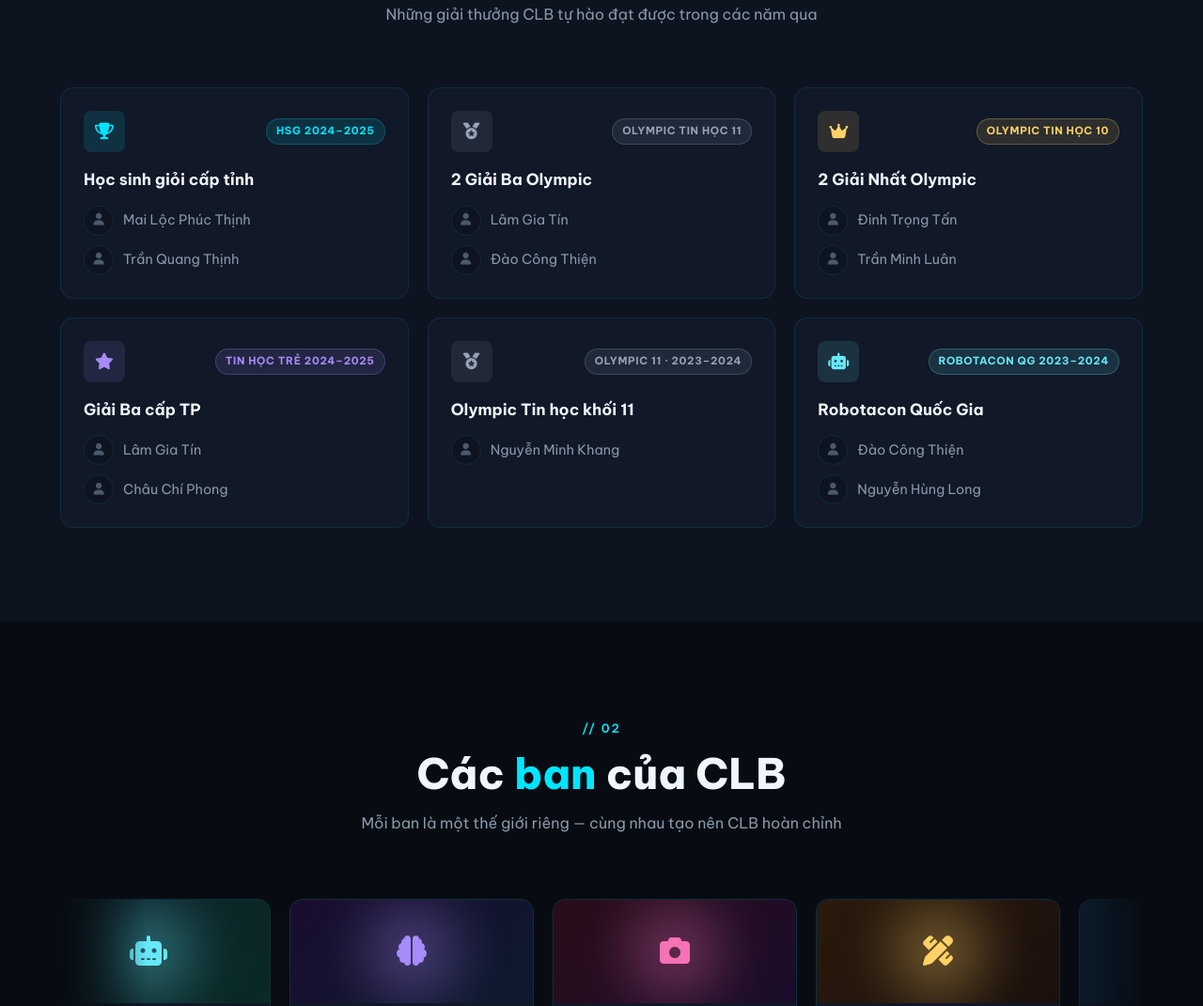
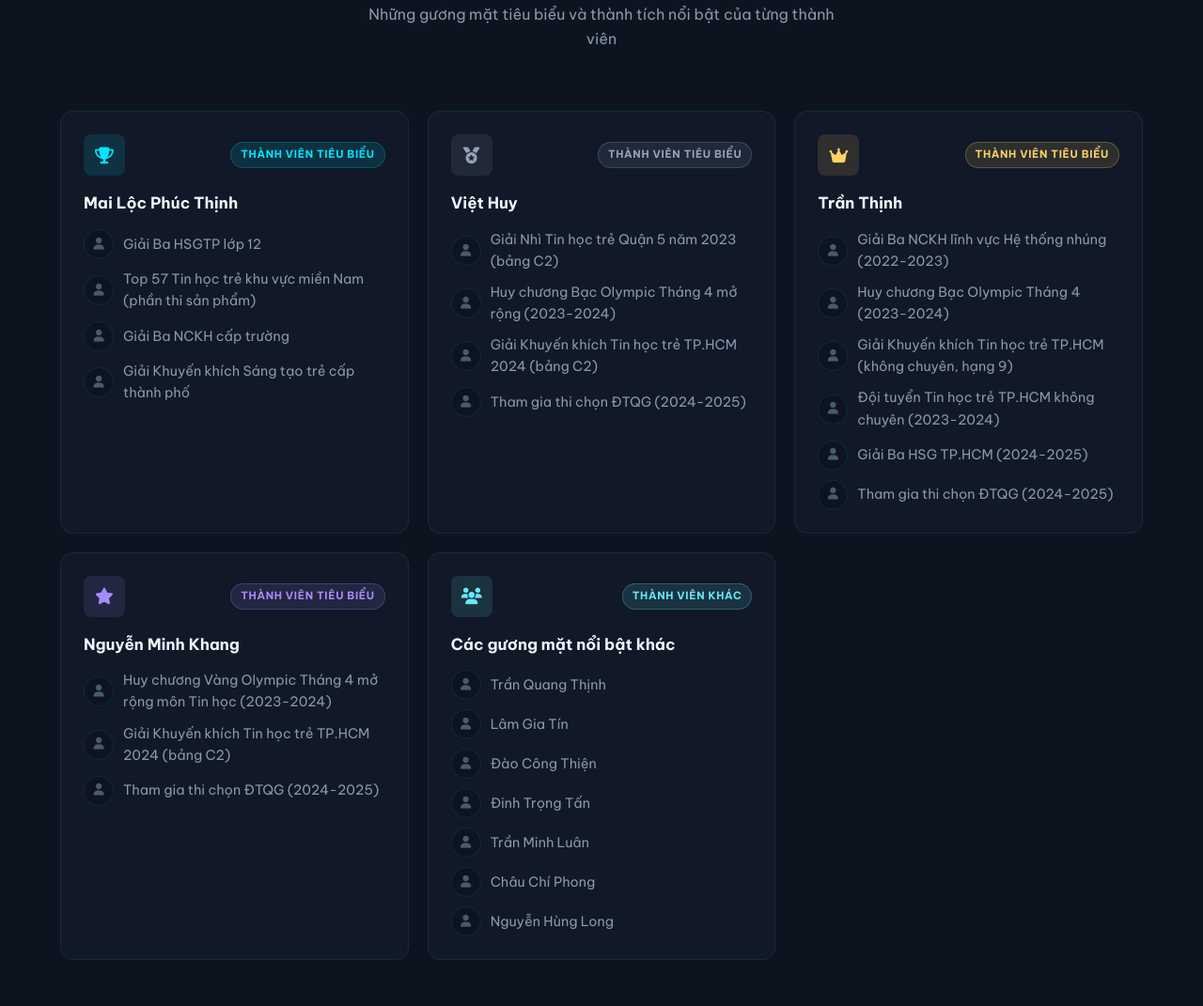
Before and after one commit to NamNotFound/Itsintro, a plain HTML site: page index.html in a window 1280 px wide. Shown: the part 998-2069 px from the top of the page at 94% size. Drawn offline with Linux system fonts and the light colour scheme.

Commit message:
codex-codexcode

```diff
--- a/index.html
+++ b/index.html
@@ -100,38 +100,135 @@
       <div class="section-header reveal">
         <span class="section-tag">// 01</span>
         <h2 class="section-title">Thành tích <span class="accent">nổi bật</span></h2>
-        <p class="section-sub">Những giải thưởng CLB tự hào đạt được trong các năm qua</p>
+        <p class="section-sub">Những gương mặt tiêu biểu và thành tích nổi bật của từng thành viên</p>
       </div>
 
       <div class="achievements-grid">
 
-        <!-- Card 1: HSG -->
+        <!-- Card 1: Phuc Thinh -->
         <div class="ach-card reveal">
           <div class="ach-card-top">
             <div class="ach-icon"><i class="fa-solid fa-trophy"></i></div>
-            <div class="ach-badge">HSG 2024–2025</div>
+            <div class="ach-badge">Thành viên tiêu biểu</div>
           </div>
-          <h3 class="ach-title">Học sinh giỏi cấp tỉnh</h3>
+          <h3 class="ach-title">Mai Lộc Phúc Thịnh</h3>
           <ul class="ach-members">
             <li>
               <div class="member-avatar"><i class="fa-solid fa-user"></i></div>
-              <span>Mai Lộc Phúc Thịnh</span>
+              <span>Giải Ba HSGTP lớp 12</span>
             </li>
+            <li>
+              <div class="member-avatar"><i class="fa-solid fa-user"></i></div>
+              <span>Top 57 Tin học trẻ khu vực miền Nam (phần thi sản phẩm)</span>
+            </li>
+            <li>
+              <div class="member-avatar"><i class="fa-solid fa-user"></i></div>
+              <span>Giải Ba NCKH cấp trường</span>
+            </li>
+            <li>
+              <div class="member-avatar"><i class="fa-solid fa-user"></i></div>
+              <span>Giải Khuyến khích Sáng tạo trẻ cấp thành phố</span>
+            </li>
+          </ul>
+        </div>
+
+        <!-- Card 2: Viet Huy -->
+        <div class="ach-card reveal">
+          <div class="ach-card-top">
+            <div class="ach-icon ach-icon--silver"><i class="fa-solid fa-medal"></i></div>
+            <div class="ach-badge ach-badge--silver">Thành viên tiêu biểu</div>
+          </div>
+          <h3 class="ach-title">Việt Huy</h3>
+          <ul class="ach-members">
+            <li>
+              <div class="member-avatar"><i class="fa-solid fa-user"></i></div>
+              <span>Giải Nhì Tin học trẻ Quận 5 năm 2023 (bảng C2)</span>
+            </li>
+            <li>
+              <div class="member-avatar"><i class="fa-solid fa-user"></i></div>
+              <span>Huy chương Bạc Olympic Tháng 4 mở rộng (2023-2024)</span>
+            </li>
+            <li>
+              <div class="member-avatar"><i class="fa-solid fa-user"></i></div>
+              <span>Giải Khuyến khích Tin học trẻ TP.HCM 2024 (bảng C2)</span>
+            </li>
+            <li>
+              <div class="member-avatar"><i class="fa-solid fa-user"></i></div>
+              <span>Tham gia thi chọn ĐTQG (2024-2025)</span>
+            </li>
+          </ul>
+        </div>
+
+        <!-- Card 3: Tran Thinh -->
+        <div class="ach-card reveal">
+          <div class="ach-card-top">
+            <div class="ach-icon ach-icon--gold"><i class="fa-solid fa-crown"></i></div>
+            <div class="ach-badge ach-badge--gold">Thành viên tiêu biểu</div>
+          </div>
+          <h3 class="ach-title">Trần Thịnh</h3>
+          <ul class="ach-members">
+            <li>
+              <div class="member-avatar"><i class="fa-solid fa-user"></i></div>
+              <span>Giải Ba NCKH lĩnh vực Hệ thống nhúng (2022-2023)</span>
+            </li>
+            <li>
+              <div class="member-avatar"><i class="fa-solid fa-user"></i></div>
+              <span>Huy chương Bạc Olympic Tháng 4 (2023-2024)</span>
+            </li>
+            <li>
+              <div class="member-avatar"><i class="fa-solid fa-user"></i></div>
+              <span>Giải Khuyến khích Tin học trẻ TP.HCM (không chuyên, hạng 9)</span>
+            </li>
+            <li>
+              <div class="member-avatar"><i class="fa-solid fa-user"></i></div>
+              <span>Đội tuyển Tin học trẻ TP.HCM không chuyên (2023-2024)</span>
+            </li>
+            <li>
+              <div class="member-avatar"><i class="fa-solid fa-user"></i></div>
+              <span>Giải Ba HSG TP.HCM (2024-2025)</span>
+            </li>
+            <li>
+              <div class="member-avatar"><i class="fa-solid fa-user"></i></div>
+              <span>Tham gia thi chọn ĐTQG (2024-2025)</span>
+            </li>
+          </ul>
+        </div>
+
+        <!-- Card 4: Minh Khang -->
+        <div class="ach-card reveal">
+          <div class="ach-card-top">
+            <div class="ach-icon ach-icon--purple"><i class="fa-solid fa-star"></i></div>
+            <div class="ach-badge ach-badge--purple">Thành viên tiêu biểu</div>
+          </div>
+          <h3 class="ach-title">Nguyễn Minh Khang</h3>
+          <ul class="ach-members">
+            <li>
+              <div class="member-avatar"><i class="fa-solid fa-user"></i></div>
+              <span>Huy chương Vàng Olympic Tháng 4 mở rộng môn Tin học (2023-2024)</span>
+            </li>
+            <li>
+              <div class="member-avatar"><i class="fa-solid fa-user"></i></div>
+              <span>Giải Khuyến khích Tin học trẻ TP.HCM 2024 (bảng C2)</span>
+            </li>
+            <li>
+              <div class="member-avatar"><i class="fa-solid fa-user"></i></div>
+              <span>Tham gia thi chọn ĐTQG (2024-2025)</span>
+            </li>
+          </ul>
+        </div>
+
+        <!-- Card 5: Other Members -->
+        <div class="ach-card reveal">
+          <div class="ach-card-top">
+            <div class="ach-icon ach-icon--cyan"><i class="fa-solid fa-users"></i></div>
+            <div class="ach-badge ach-badge--cyan">Thành viên khác</div>
+          </div>
+          <h3 class="ach-title">Các gương mặt nổi bật khác</h3>
+          <ul class="ach-members">
             <li>
               <div class="member-avatar"><i class="fa-solid fa-user"></i></div>
               <span>Trần Quang Thịnh</span>
             </li>
-          </ul>
-        </div>
-
-        <!-- Card 2: Olympic 11 -->
-        <div class="ach-card reveal">
-          <div class="ach-card-top">
-            <div class="ach-icon ach-icon--silver"><i class="fa-solid fa-medal"></i></div>
-            <div class="ach-badge ach-badge--silver">Olympic Tin học 11</div>
-          </div>
-          <h3 class="ach-title">2 Giải Ba Olympic</h3>
-          <ul class="ach-members">
             <li>
               <div class="member-avatar"><i class="fa-solid fa-user"></i></div>
               <span>Lâm Gia Tín</span>
@@ -140,17 +237,6 @@
               <div class="member-avatar"><i class="fa-solid fa-user"></i></div>
               <span>Đào Công Thiện</span>
             </li>
-          </ul>
-        </div>
-
-        <!-- Card 3: Olympic 10 -->
-        <div class="ach-card reveal">
-          <div class="ach-card-top">
-            <div class="ach-icon ach-icon--gold"><i class="fa-solid fa-crown"></i></div>
-            <div class="ach-badge ach-badge--gold">Olympic Tin học 10</div>
-          </div>
-          <h3 class="ach-title">2 Giải Nhất Olympic</h3>
-          <ul class="ach-members">
             <li>
               <div class="member-avatar"><i class="fa-solid fa-user"></i></div>
               <span>Đinh Trọng Tấn</span>
@@ -159,54 +245,9 @@
               <div class="member-avatar"><i class="fa-solid fa-user"></i></div>
               <span>Trần Minh Luân</span>
             </li>
-          </ul>
-        </div>
-
-        <!-- Card 4: Tin học trẻ -->
-        <div class="ach-card reveal">
-          <div class="ach-card-top">
-            <div class="ach-icon ach-icon--purple"><i class="fa-solid fa-star"></i></div>
-            <div class="ach-badge ach-badge--purple">Tin học trẻ 2024–2025</div>
-          </div>
-          <h3 class="ach-title">Giải Ba cấp TP</h3>
-          <ul class="ach-members">
-            <li>
-              <div class="member-avatar"><i class="fa-solid fa-user"></i></div>
-              <span>Lâm Gia Tín</span>
-            </li>
             <li>
               <div class="member-avatar"><i class="fa-solid fa-user"></i></div>
               <span>Châu Chí Phong</span>
-            </li>
-          </ul>
-        </div>
-
-        <!-- Card 5: Olympic 11 2023-2024 -->
-        <div class="ach-card reveal">
-          <div class="ach-card-top">
-            <div class="ach-icon ach-icon--silver"><i class="fa-solid fa-medal"></i></div>
-            <div class="ach-badge ach-badge--silver">Olympic 11 · 2023–2024</div>
-          </div>
-          <h3 class="ach-title">Olympic Tin học khối 11</h3>
-          <ul class="ach-members">
-            <li>
-              <div class="member-avatar"><i class="fa-solid fa-user"></i></div>
-              <span>Nguyễn Minh Khang</span>
-            </li>
-          </ul>
-        </div>
-
-        <!-- Card 6: Robotacon -->
-        <div class="ach-card reveal">
-          <div class="ach-card-top">
-            <div class="ach-icon ach-icon--cyan"><i class="fa-solid fa-robot"></i></div>
-            <div class="ach-badge ach-badge--cyan">Robotacon QG 2023–2024</div>
-          </div>
-          <h3 class="ach-title">Robotacon Quốc Gia</h3>
-          <ul class="ach-members">
-            <li>
-              <div class="member-avatar"><i class="fa-solid fa-user"></i></div>
-              <span>Đào Công Thiện</span>
             </li>
             <li>
               <div class="member-avatar"><i class="fa-solid fa-user"></i></div>
```
